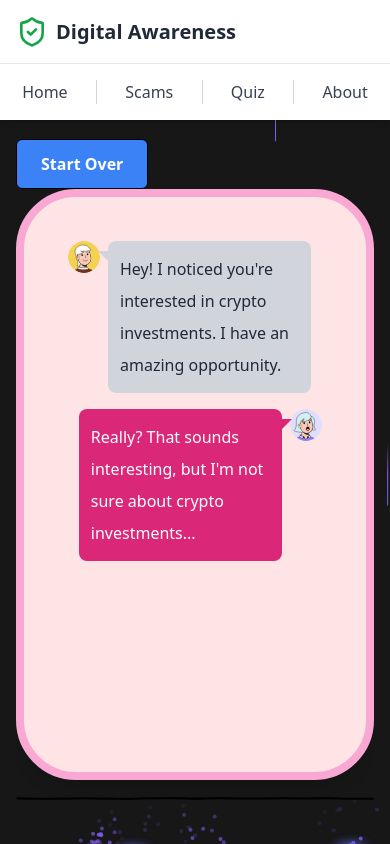
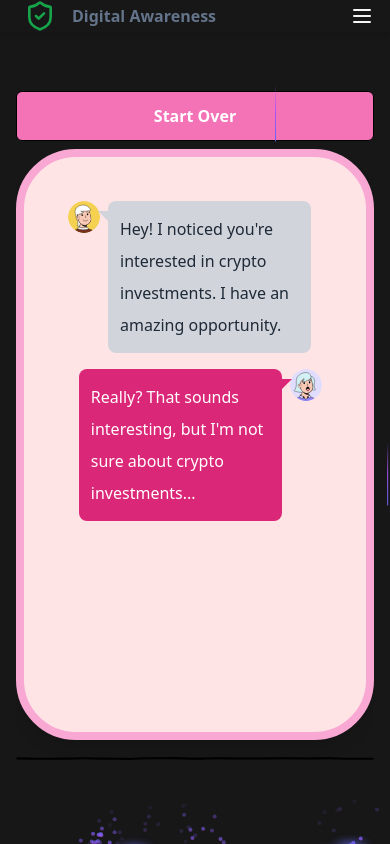
Before and after one commit to mezealot24/freelance_CSR, a Next.js app: page /quiz in a window 390 px wide. Built offline with nearby package versions, Linux system fonts and the light colour scheme.

Commit message:
fixed mobile layout

```diff
--- a/app/quiz/page.tsx
+++ b/app/quiz/page.tsx
@@ -88,11 +88,11 @@
 		<>
 			{/* Mobile Layout */}
 			<div className="lg:hidden">
-				<main className="min-h-screen flex items-center justify-center pt-[6rem]">
-					<div className="container mx-auto px-4 py-8">
+				<main className="min-h-screen flex items-center justify-center pt-2">
+					<div className="container mx-auto px-4 py-8 flex flex-col space-y-2">
 						<Button
 							onClick={handleStartOver}
-							className="bg-blue-500 hover:bg-blue-600 text-white"
+							className="bg-pink-400 hover:bg-pink-500 text-white"
 						>
 							Start Over
 						</Button>
@@ -115,7 +115,7 @@
 										drag="y"
 										dragConstraints={{
 											top: 0,
-											bottom: 500,
+											bottom: 525,
 										}}
 										dragElastic={0.3}
 										className={`fixed bottom-0 left-0 right-0
--- a/components/Header.tsx
+++ b/components/Header.tsx
@@ -11,7 +11,7 @@
 
 const Header: React.FC<HeaderProps> = () => {
 	return (
-		<header className="py-8 xl:py-10 bg-white shadow-md w-full">
+		<header className="md:py-2 xl:py-10 bg-grey-100 shadow-md lg:w-full">
 			<div className="container mx-auto px-4">
 				{/* Add container with padding */}
 				<div className="flex justify-between items-center">
@@ -20,8 +20,8 @@
 						{/* Added flex container for logo + text */}
 						<Link className="flex items-center" href="/">
 							{/* Added items-center */}
-							<ShieldCheck size={48} className="h-12 w-12 text-green-600" />
-							<span className="text-3xl font-bold ml-2 text-neutral-500">
+							<ShieldCheck size={32} className="lg:h-12 w-12 text-green-600" />
+							<span className="text-md font-bold ml-2 text-neutral-500">
 								Digital Awareness
 							</span>
 						</Link>
--- a/components/MobileNav.jsx
+++ b/components/MobileNav.jsx
@@ -1,81 +1,55 @@
 "use client";
 
-import React, { useState, useEffect } from "react";
-import { ShieldCheck } from "lucide-react";
+import {
+	Sheet,
+	SheetContent,
+	SheetTrigger,
+	SheetTitle,
+} from "@/components/ui/sheet";
+import { usePathname } from "next/navigation";
 import Link from "next/link";
+import { Menu } from "lucide-react";
+
+const links = [
+	{ name: "Home", path: "/" },
+	{ name: "Scams", path: "/scams" },
+	{ name: "Quiz", path: "/quiz" },
+	{ name: "About", path: "/about" },
+];
 
 const MobileNav = () => {
-	const [activeItem, setActiveItem] = useState(null);
-	const [isScrolled, setIsScrolled] = useState(false);
-
-	// Add scroll event listener
-	useEffect(() => {
-		const handleScroll = () => {
-			const scrollPosition = window.scrollY;
-			setIsScrolled(scrollPosition > 50); // Change threshold as needed
-		};
-
-		window.addEventListener("scroll", handleScroll);
-		return () => window.removeEventListener("scroll", handleScroll);
-	}, []);
-
-	const navItems = [
-		{ id: 1, label: "Home", path: "/" },
-		{ id: 2, label: "Scams", path: "/scams" },
-		{ id: 3, label: "Quiz", path: "/quiz" },
-		{ id: 4, label: "About", path: "/about" },
-	];
-
+	const pathname = usePathname();
 	return (
-		<nav className="w-full fixed top-0 left-0 z-50 bg-white shadow-md">
-			{/* Top Tier - Brand */}
-			<div
-				className={`
-          w-full h-16 flex items-center px-4 border-b border-gray-200
-          transition-transform duration-300 ease-in-out
-          ${isScrolled ? "-translate-y-16" : "translate-y-0"}
-        `}
-			>
-				<ShieldCheck className="h-8 w-8 text-green-600" />
-				<span className="ml-2 text-xl font-semibold text-gray-800">
-					Digital Awareness
-				</span>
-			</div>
-
-			{/* Bottom Tier - Navigation */}
-			<div
-				className={`w-full h-14 flex items-center justify-around
-          transition-transform duration-300 ease-in-out
-          ${isScrolled ? "-translate-y-16" : "translate-y-0"}`}
-			>
-				{navItems.map((item, index) => (
-					<React.Fragment key={item.id}>
+		<Sheet>
+			<SheetTrigger className="flex justify-center items-center">
+				<Menu className="text-[32px] text-accent" />
+			</SheetTrigger>
+			<SheetContent className="flex flex-col">
+				<SheetTitle className="sr-only">Navigation Menu</SheetTitle>
+				{/* logo */}
+				<div className="mt-32 mb-40 text-center text-2xl text-gray-600">
+					<Link href="/">
+						<h1 className="text-4xl font-semibold">
+							Digital Awareness<span className="text-grey-100">.</span>
+						</h1>
+					</Link>
+				</div>
+				{/* nav links */}
+				<nav className="flex flex-col justify-center items-center gap-6 text-gray-500">
+					{links.map((link, index) => (
 						<Link
-							href={item.path}
-							className={`
-                relative px-4 py-2 text-gray-700 transition-colors duration-300
-                hover:text-blue-600 group cursor-pointer
-                ${activeItem === item.id ? "text-blue-600" : ""}
-              `}
-							onClick={() => setActiveItem(item.id)}
+							key={index}
+							href={link.path}
+							className={`${
+								pathname === link.path ? "text-pink-500" : "text-black-500"
+							} text-2xl capitalize`}
 						>
-							{item.label}
-							<span
-								className={`
-                absolute left-0 bottom-0 w-full h-0.5 bg-blue-600 transform origin-left
-                transition-transform duration-300 scale-x-0
-                group-hover:scale-x-100
-                ${activeItem === item.id ? "scale-x-100" : ""}
-              `}
-							/>
+							{link.name}
 						</Link>
-						{index < navItems.length - 1 && (
-							<div className="h-6 w-px bg-gray-300" />
-						)}
-					</React.Fragment>
-				))}
-			</div>
-		</nav>
+					))}
+				</nav>
+			</SheetContent>
+		</Sheet>
 	);
 };
 
--- a/components/quiz/Question.tsx
+++ b/components/quiz/Question.tsx
@@ -74,7 +74,7 @@
 	};
 
 	return (
-		<div className="container mx-auto h-[50vh] min-h-[300px] max-h-[600px] px-4 py-8">
+		<div className="container mx-auto h-[50vh] min-h-[500px] max-h-[500px] px-4 py-8">
 			<motion.div
 				variants={cardAnimation}
 				initial="initial"
@@ -82,7 +82,7 @@
 				exit="exit"
 				transition={{ duration: 0.5, ease: "easeOut" }}
 			>
-				<Card className="w-full max-w-lg mx-auto h-auto">
+				<Card className="w-full max-w-lg mx-auto h-full">
 					<CardHeader>
 						<div>
 							<Image
--- a/components/ui/background-beams-with-collision.tsx
+++ b/components/ui/background-beams-with-collision.tsx
@@ -85,7 +85,7 @@
 			repeatDelay?: number;
 		};
 	}
->(({ parentRef, containerRef, beamOptions = {} }) => {
+>(({ parentRef, containerRef, beamOptions = {} }, ref) => {
 	const beamRef = useRef<HTMLDivElement>(null);
 	const [collision, setCollision] = useState<{
 		detected: boolean;
--- /dev/null
+++ b/components/ui/sheet.tsx
@@ -0,0 +1,140 @@
+"use client";
+
+import * as React from "react";
+import * as SheetPrimitive from "@radix-ui/react-dialog";
+import { cva, type VariantProps } from "class-variance-authority";
+import { X } from "lucide-react";
+
+import { cn } from "@/lib/utils";
+
+const Sheet = SheetPrimitive.Root;
+
+const SheetTrigger = SheetPrimitive.Trigger;
+
+const SheetClose = SheetPrimitive.Close;
+
+const SheetPortal = SheetPrimitive.Portal;
+
+const SheetOverlay = React.forwardRef<
+	React.ElementRef<typeof SheetPrimitive.Overlay>,
+	React.ComponentPropsWithoutRef<typeof SheetPrimitive.Overlay>
+>(({ className, ...props }, ref) => (
+	<SheetPrimitive.Overlay
+		className={cn(
+			"fixed inset-0 z-50 bg-black/50 data-[state=open]:animate-in data-[state=closed]:animate-out data-[state=closed]:fade-out-0 data-[state=open]:fade-in-0",
+			className
+		)}
+		{...props}
+		ref={ref}
+	/>
+));
+SheetOverlay.displayName = SheetPrimitive.Overlay.displayName;
+
+const sheetVariants = cva(
+	"fixed z-50 gap-4 bg-background/80 p-6 shadow-lg transition ease-in-out data-[state=closed]:duration-300 data-[state=open]:duration-500 data-[state=open]:animate-in data-[state=closed]:animate-out",
+	{
+		variants: {
+			side: {
+				top: "inset-x-0 top-0 border-b data-[state=closed]:slide-out-to-top data-[state=open]:slide-in-from-top",
+				bottom:
+					"inset-x-0 bottom-0 border-t data-[state=closed]:slide-out-to-bottom data-[state=open]:slide-in-from-bottom",
+				left: "inset-y-0 left-0 h-full w-3/4 border-r data-[state=closed]:slide-out-to-left data-[state=open]:slide-in-from-left sm:max-w-sm",
+				right:
+					"inset-y-0 right-0 h-full w-3/4 border-l data-[state=closed]:slide-out-to-right data-[state=open]:slide-in-from-right sm:max-w-sm",
+			},
+		},
+		defaultVariants: {
+			side: "right",
+		},
+	}
+);
+
+interface SheetContentProps
+	extends React.ComponentPropsWithoutRef<typeof SheetPrimitive.Content>,
+		VariantProps<typeof sheetVariants> {}
+
+const SheetContent = React.forwardRef<
+	React.ElementRef<typeof SheetPrimitive.Content>,
+	SheetContentProps
+>(({ side = "right", className, children, ...props }, ref) => (
+	<SheetPortal>
+		<SheetOverlay />
+		<SheetPrimitive.Content
+			ref={ref}
+			className={cn(sheetVariants({ side }), className)}
+			{...props}
+		>
+			<SheetPrimitive.Close className="absolute right-4 top-4 rounded-sm opacity-80 ring-offset-background transition-opacity hover:opacity-100 focus:outline-none focus:ring-2 focus:ring-ring focus:ring-offset-2 disabled:pointer-events-none data-[state=open]:bg-secondary">
+				<X className="h-4 w-4 bg-rose-500" />
+				<span className="sr-only">Close</span>
+			</SheetPrimitive.Close>
+			{children}
+		</SheetPrimitive.Content>
+	</SheetPortal>
+));
+SheetContent.displayName = SheetPrimitive.Content.displayName;
+
+const SheetHeader = ({
+	className,
+	...props
+}: React.HTMLAttributes<HTMLDivElement>) => (
+	<div
+		className={cn(
+			"flex flex-col space-y-2 text-center sm:text-left",
+			className
+		)}
+		{...props}
+	/>
+);
+SheetHeader.displayName = "SheetHeader";
+
+const SheetFooter = ({
+	className,
+	...props
+}: React.HTMLAttributes<HTMLDivElement>) => (
+	<div
+		className={cn(
+			"flex flex-col-reverse sm:flex-row sm:justify-end sm:space-x-2",
+			className
+		)}
+		{...props}
+	/>
+);
+SheetFooter.displayName = "SheetFooter";
+
+const SheetTitle = React.forwardRef<
+	React.ElementRef<typeof SheetPrimitive.Title>,
+	React.ComponentPropsWithoutRef<typeof SheetPrimitive.Title>
+>(({ className, ...props }, ref) => (
+	<SheetPrimitive.Title
+		ref={ref}
+		className={cn("sr-only text-lg font-semibold text-foreground", className)}
+		{...props}
+	/>
+));
+SheetTitle.displayName = SheetPrimitive.Title.displayName;
+
+const SheetDescription = React.forwardRef<
+	React.ElementRef<typeof SheetPrimitive.Description>,
+	React.ComponentPropsWithoutRef<typeof SheetPrimitive.Description>
+>(({ className, ...props }, ref) => (
+	<SheetPrimitive.Description
+		ref={ref}
+		className={cn("text-sm text-muted-[#64748B]", className)}
+		{...props}
+	/>
+));
+SheetDescription.displayName = SheetPrimitive.Description.displayName;
+
+export {
+	Sheet,
+	SheetPortal,
+	SheetOverlay,
+	SheetTrigger,
+	SheetClose,
+	SheetContent,
+	SheetHeader,
+	SheetFooter,
+	SheetTitle,
+	SheetDescription,
+};
--- a/package.json
+++ b/package.json
@@ -9,6 +9,7 @@
     "lint": "next lint"
   },
   "dependencies": {
+    "@radix-ui/react-dialog": "^1.1.5",
     "@tabler/icons-react": "^3.29.0",
     "class-variance-authority": "^0.7.1",
     "clsx": "^2.1.1",
```
Also changed, not shown: 1 other file (tests, documents, lock files or other folders).
